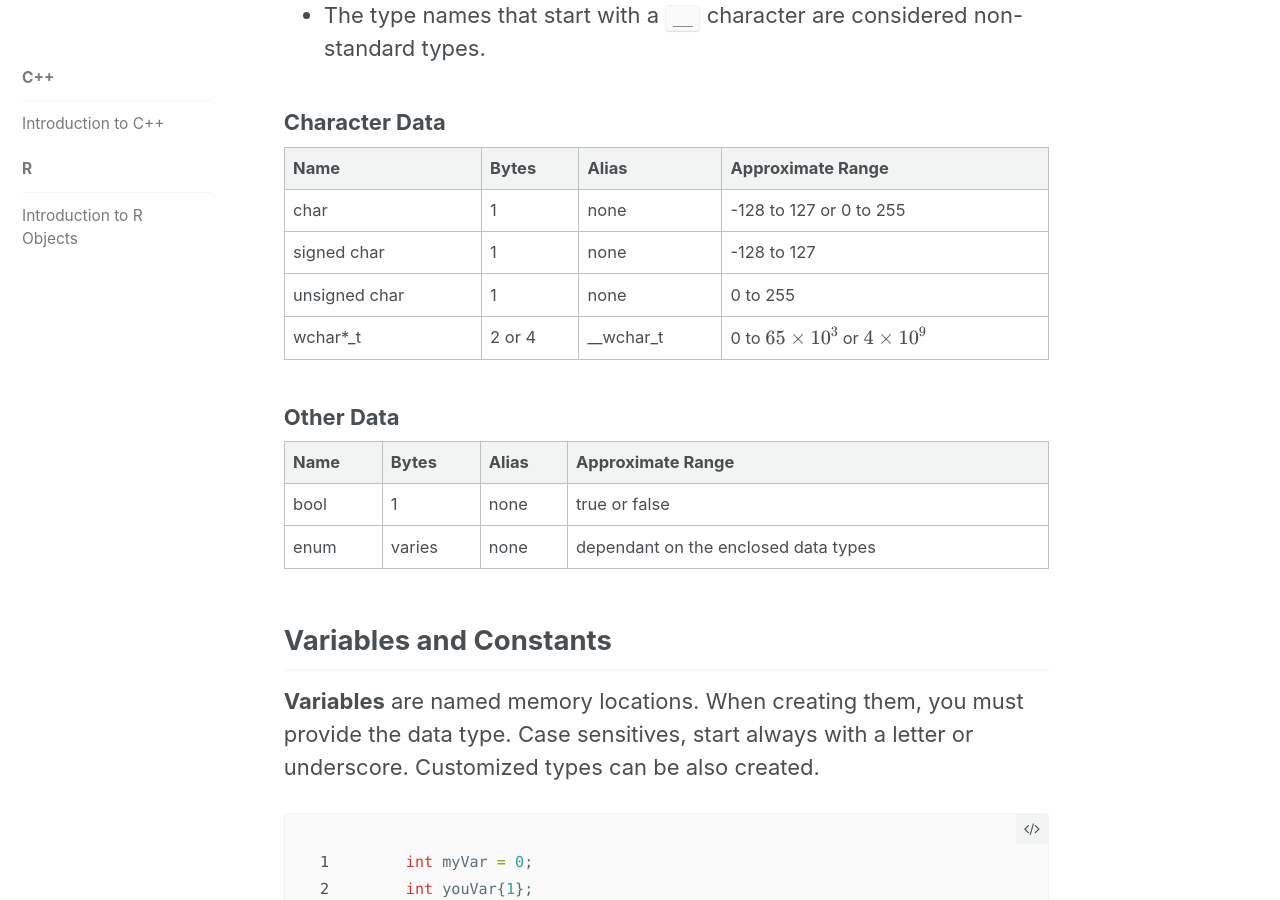
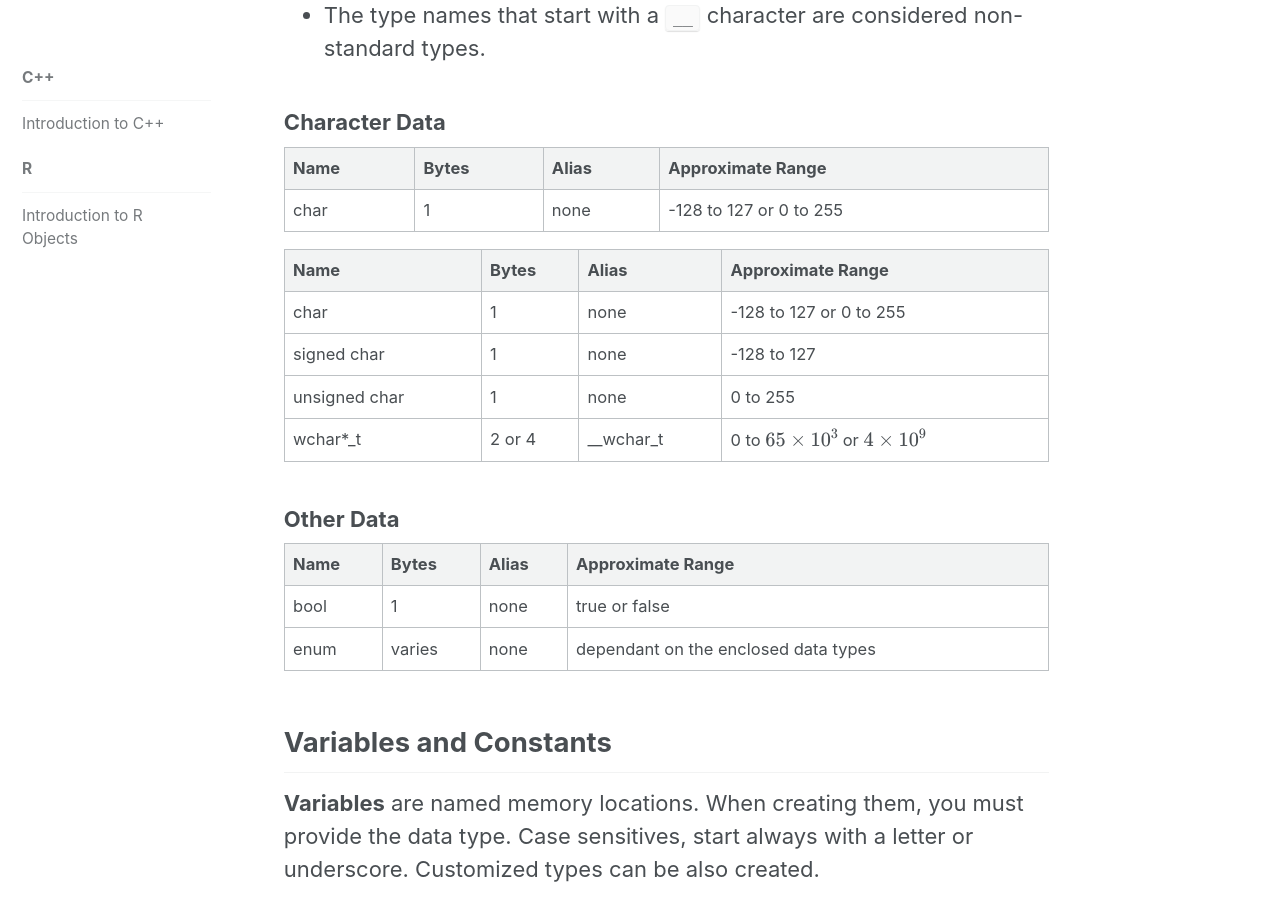
Before and after one commit to ErickChacon/ErickChacon.github.io, a Jekyll site: the page built from _program/cpp/01-program-structure.md, in a window 1280 px wide and 900 px high, scrolled down 4450 px. Built offline with Jekyll 4.4.1, drawn with Linux system fonts in a browser that asks for light colours; formulas are drawn with MathJax 3.

Commit message:
Test error with table

```diff
--- a/_program/cpp/01-program-structure.md
+++ b/_program/cpp/01-program-structure.md
@@ -105,6 +105,10 @@ Note: 3.4E +/- 38 (7 digits) means that:
 Name | Bytes | Alias | Approximate Range
 :-|:-|:-|:-
 char | 1 | none | -128 to 127 or 0 to 255
+
+Name | Bytes | Alias | Approximate Range
+:-|:-|:-|:-
+char | 1 | none | -128 to 127 or 0 to 255
 signed char | 1 | none | -128 to 127
 unsigned char | 1 | none | 0 to 255
 wchar*\_t | 2 or 4 | \_\_wchar\_t | 0 to $65\times 10^3$ or $4\times 10^9$
```
